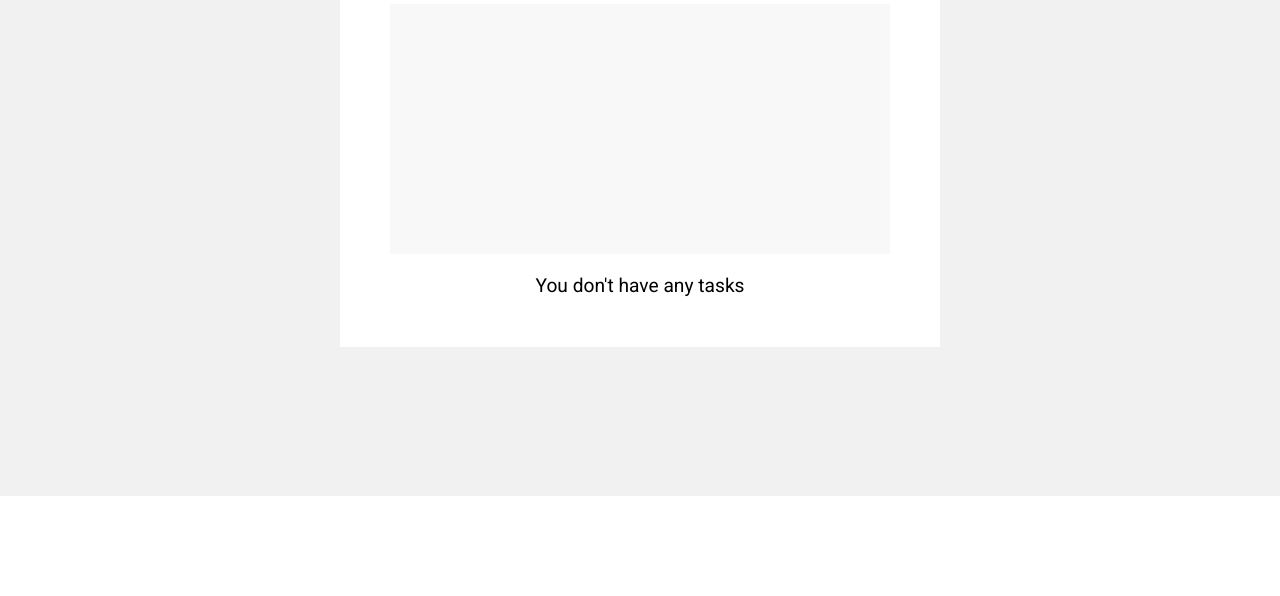
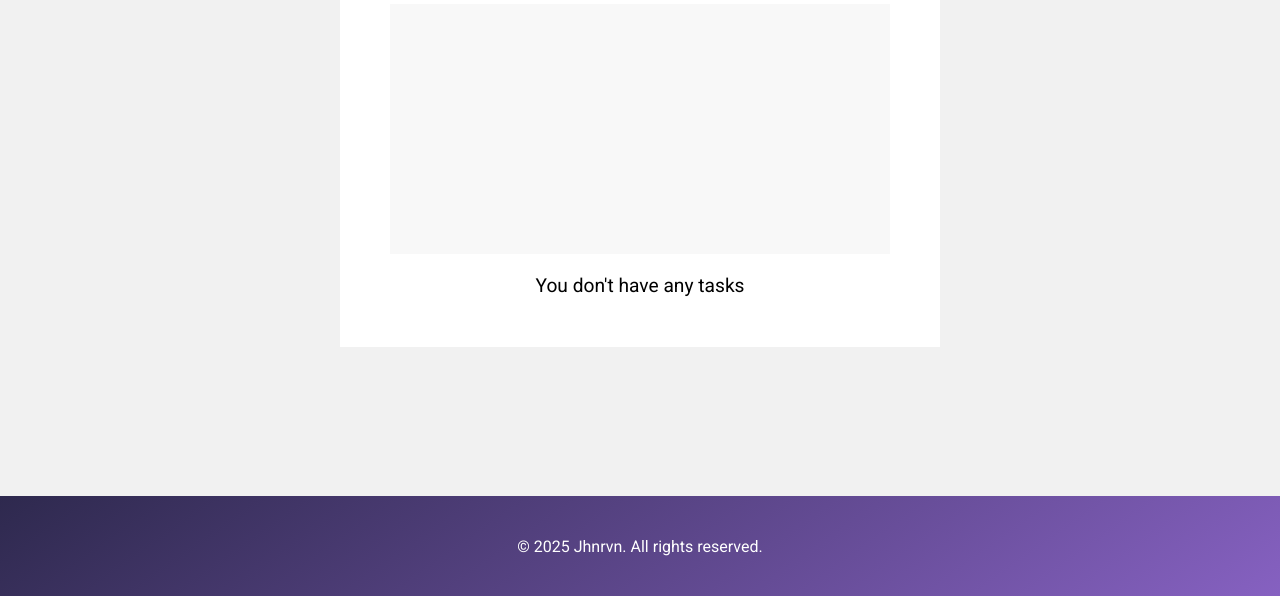
Before and after one commit to Jhnrvn/To-do-App, a plain HTML site: page index.html in a window 1280 px wide. Shown: the part 304-900 px from the top of the page. Before the commit the page ends 800 px from the top, so only its background shows below. Drawn offline with Linux system fonts and the light colour scheme.

Commit message:
push to github repository

```diff
--- a/index.html
+++ b/index.html
@@ -3,12 +3,12 @@
   <head>
     <meta charset="UTF-8" />
     <meta name="viewport" content="width=device-width, initial-scale=1.0" />
-    <title>ToDo List</title>
+    <title>To-do List</title>
     <link rel="stylesheet" href="styles.css" />
   </head>
   <body>
     <header>
-      <h1>My ToDo List</h1>
+      <h1>My To-do List</h1>
     </header>
     <main>
       <div class="container">
@@ -25,6 +25,13 @@
         <p class="task-count" id="task-count-text">You don't have any tasks</p>
       </div>
     </main>
+    <footer>
+      <p id="copyright"></p>
+      <script>
+        const currentYear = new Date().getFullYear();
+        document.getElementById("copyright").innerHTML = `&copy; ${currentYear} Jhnrvn. All rights reserved.`;
+      </script>
+    </footer>
     <!-- font awesome -->
     <script src="https://kit.fontawesome.com/23c655eb58.js" crossorigin="anonymous"></script>
     <!-- main script -->
--- a/script.js
+++ b/script.js
@@ -28,6 +28,7 @@ const updateTaskListContainer = () => {
 
 if (taskList) {
   updateTaskListContainer();
+  checkTaskCount();
 }
 
 // delete task
@@ -86,13 +87,13 @@ const addTask = () => {
 taskInput.addEventListener("keydown", (e) => {
   if (e.key === "Enter") {
     addTask();
-  } else if (taskInput.value.length >= 30) {
-    taskHeaderText.innerText = "Please enter a maximum of 30 characters";
+  } else if (taskInput.value.length >= 40) {
+    taskHeaderText.innerText = "Please enter a maximum of 40 characters";
     setTimeout(() => {
       taskHeaderText.innerText = "Tasks List";
     }, 3000);
   }
-  taskInput.value = taskInput.value.slice(0, 30);
+  taskInput.value = taskInput.value.slice(0, 40);
   console.log(taskInput.value.length);
 });
 
--- a/styles.css
+++ b/styles.css
@@ -35,6 +35,11 @@
 /* Handle on hover */
 ::-webkit-scrollbar-thumb:hover {
   background: var(--main-color);
+}
+
+body {
+  width: 100%;
+  height: 100%;
 }
 
 header {
@@ -160,6 +165,17 @@ h2 {
   font: normal 1.2rem var(--main-font);
 }
 
-.hidden {
-  display: none;
+footer {
+  width: 100%;
+  height: 100px;
+  background: linear-gradient(145deg, var(--main-color), var(--second-color));
+  display: grid;
+  grid-template-columns: 1fr;
+  place-items: center;
+;
 }
+
+#copyright{
+  font: normal 1rem var(--main-font);
+  color: white;
+}
```
